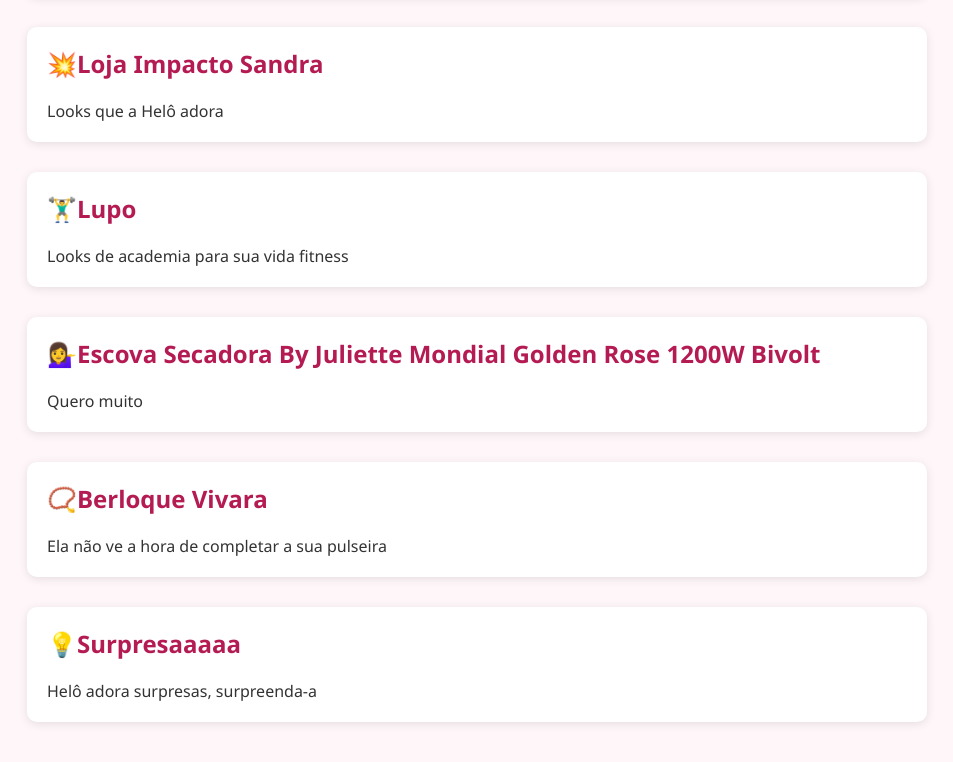
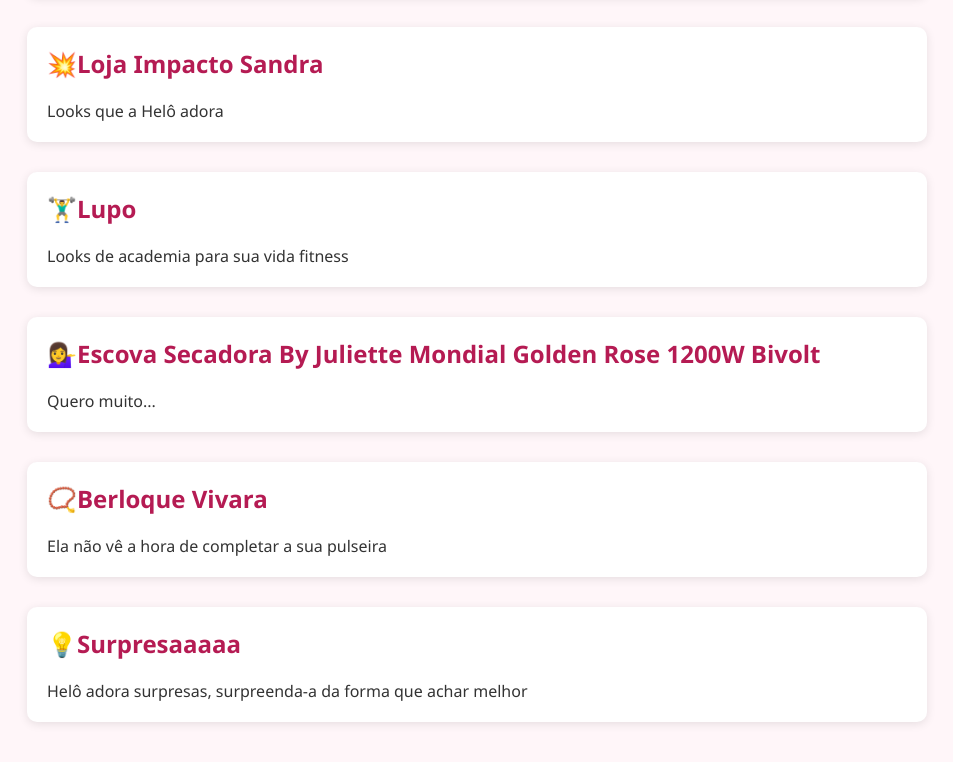
Before and after one commit to heitor309/Sugestao-de-presentes-helo, a plain HTML site: page index.html in a window 1280 px wide. Shown: the part 1763-2525 px from the top of the page, without its empty margins (163-1116 px from the left). Drawn offline with Linux system fonts and the light colour scheme.

Commit message:
Update index.html

```diff
--- a/index.html
+++ b/index.html
@@ -88,7 +88,7 @@
 <div class="presente">
 
     <h2>✨ Dona Essência</h2>
-    <p>Helô passa por lá toda semana e fica namorando varias coisinhas</p>
+    <p>Helô passa por lá toda semana e fica namorando várias coisinhas</p>
   </div>
 
 <div class="presente">
@@ -111,13 +111,13 @@
 
 <div class="presente">
 
-    <h2>🦋 Semi jóias douradas da Romanel</h2>
+    <h2>🦋 Semi jóias douradas da Rommanel</h2>
     <p>Um presente delicado e perfeito para seu estilo.</p>
 </div>
 
 <div class="presente">
 
-    <h2>🪞Blush em creme da Rare Beauty Stay Vulnerable, tom:Nearly Mauve</h2>
+    <h2>🪞Blush em creme da Rare Beauty Stay Vulnerable, tom: Nearly Mauve</h2>
     <p>Desculpa pelo nome, algo muito específico que ela quer muito👍</p>
 </div>
 
@@ -154,19 +154,19 @@
 <div class="presente">
 
     <h2>💁‍♀️Escova Secadora By Juliette Mondial Golden Rose 1200W Bivolt</h2>
-    <p>Quero muito</p>
+    <p>Quero muito...</p>
 </div>
 
 <div class="presente">
 
     <h2>📿Berloque Vivara</h2>
-    <p>Ela não ve a hora de completar a sua pulseira</p>
+    <p>Ela não vê a hora de completar a sua pulseira</p>
 </div>
 
 <div class="presente">
 
     <h2>💡Surpresaaaaa</h2>
-    <p>Helô adora surpresas, surpreenda-a</p>
+    <p>Helô adora surpresas, surpreenda-a da forma que achar melhor</p>
 </div>
 
 </div>
```
